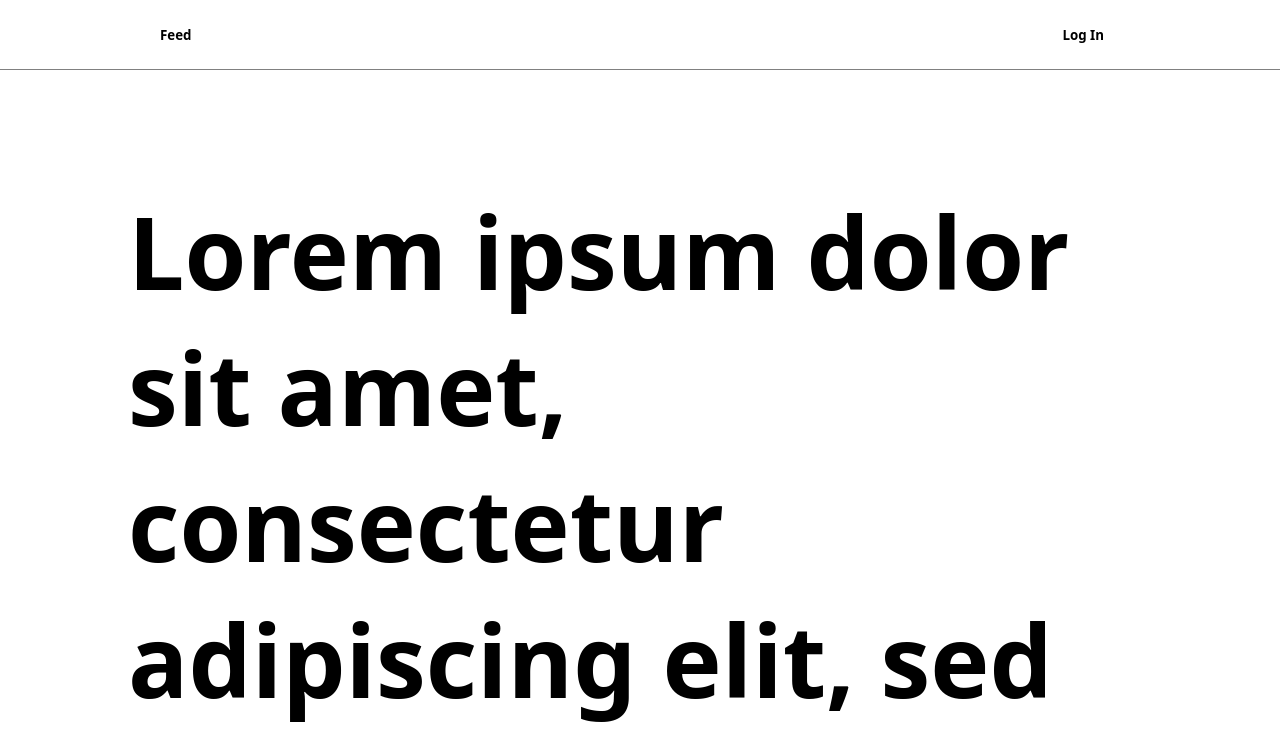
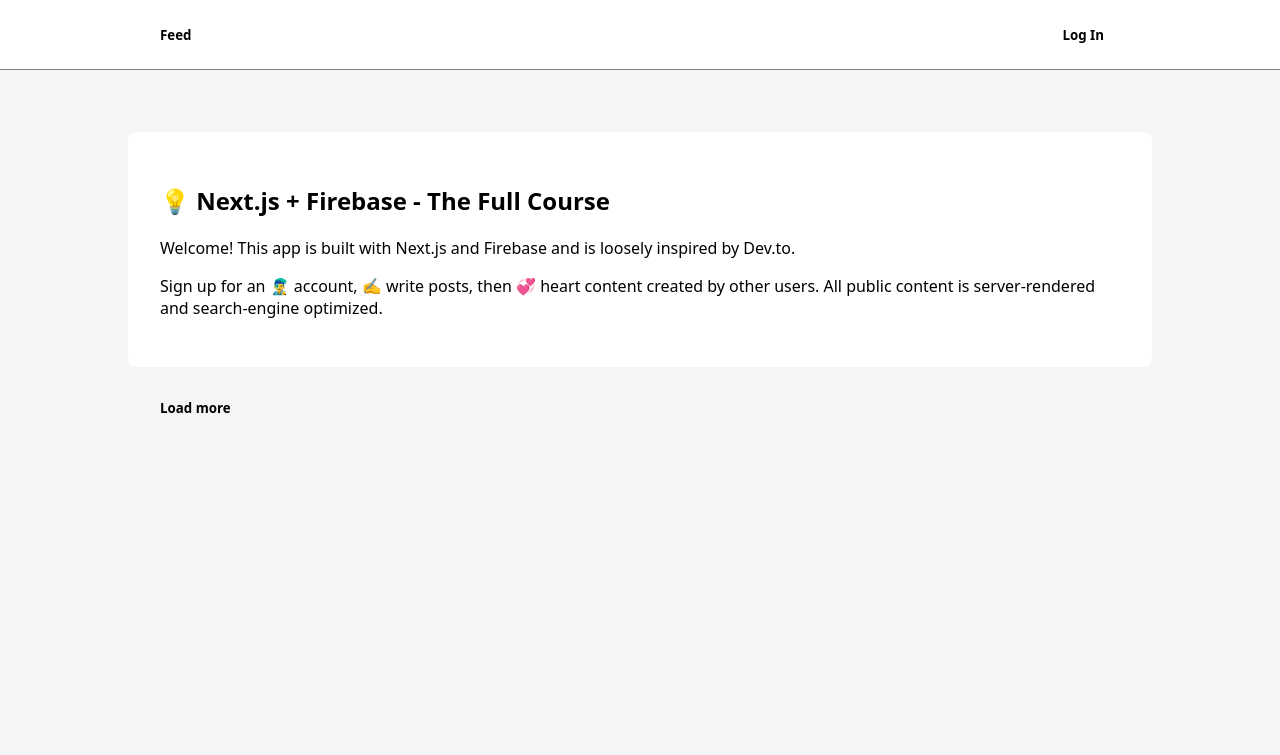
Before and after one commit to Amir-Benkoula/firenext-blog, a Next.js app: page / in a window 1280 px wide. Shown: the top 755 px of the page. Built offline with nearby package versions, Linux system fonts and the light colour scheme; no server answers; the database is empty.

Commit message:
posts feed homepage

```diff
--- a/components/Loader.tsx
+++ b/components/Loader.tsx
@@ -1,6 +1,6 @@
 interface ShowLoader{
     show: boolean;
 }
-export default function Loader(props:ShowLoader){
-    return props ? <div className="loader"></div> : null;
+export default function Loader({ show }: ShowLoader){
+    return show ? <div className="loader"></div> : null;
 }
--- a/components/PostFeed.tsx
+++ b/components/PostFeed.tsx
@@ -12,14 +12,12 @@
   return (
     <div className="card">
       <Link href={`/${post.username}`}>
-        <a>
           <strong>By @{post.username}</strong>
-        </a>
       </Link>
 
       <Link href={`/${post.username}/${post.slug}`}>
         <h2>
-          <a>{post.title}</a>
+          {post.title}
         </h2>
       </Link>
 
--- a/components/UserProfile.tsx
+++ b/components/UserProfile.tsx
@@ -3,7 +3,7 @@
 export default function UserProfile({ user }: any){
     return(
         <div className="box-center">
-            <img src={user.photoURL} className="card-img-center" />
+            <img src={user.photoURL}/>
             <p>
                 <i>@{user.username}</i>
             </p>
--- a/lib/firebase.ts
+++ b/lib/firebase.ts
@@ -1,8 +1,9 @@
-import { initializeApp, getApps, getApp } from "firebase/app";
+import firebase from 'firebase/app';
+import { Timestamp } from 'firebase/firestore';
+import { initializeApp, getApp } from "firebase/app";
 import { getAuth, GoogleAuthProvider } from "firebase/auth";
-import { getFirestore, doc, collection, getDoc, collectionGroup, getDocs, query, where, DocumentData, limit, QuerySnapshot, QueryDocumentSnapshot} from "firebase/firestore";
+import { getFirestore, collection, getDocs, query, where, DocumentData, limit, QueryDocumentSnapshot} from "firebase/firestore";
 import { getStorage } from "firebase/storage";
-
 
 const firebaseConfig = {
     apiKey: "AIzaSyAKRXuc7vnQ3uPzYyEXTk0ljRUdDOMsP1U",
@@ -31,6 +32,8 @@
 
 // Firestore exports
 export const firestore = getFirestore(firebaseApp);
+export const fromMillis = Timestamp.fromMillis;
+export const toMillis = Timestamp.prototype.toMillis;
 
 // Storage exports
 export const storage = getStorage(firebaseApp);
@@ -43,24 +46,21 @@
  * @param  {string} username
  */
  export async function getUserWithUsername(username: string) {
-  const userDoc: Array<DocumentData> = [];
   const usersRefQuery = query(collection(firestore, "users"), where("username", "==", username), limit(1));
-  const userDocSnapshot = await getDocs(usersRefQuery);
-  userDocSnapshot.forEach((doc) => {
-    userDoc.push(doc.data());
-  })
+  const userDoc = (await getDocs(usersRefQuery)).docs[0];
 
-  return userDoc[0];
+  return userDoc;
 }
 
 /**`
  * Converts a firestore document to JSON
- * @param  {DocumentData} doc
+ * @param  {QueryDocumentSnapshot<DocumentData>} doc
  */
  export function postToJSON(doc: DocumentData) {
+  const docData = doc.data();
   return {
-    ...doc,
-    createdAt: doc.createdAt.toMillis(),
-    updatedAt: doc.updatedAt.toMillis(),
+    ...docData,
+    createdAt: docData.createdAt.toMillis(),
+    updatedAt: docData.updatedAt.toMillis(),
   };
 }
--- a/pages/enter.tsx
+++ b/pages/enter.tsx
@@ -5,7 +5,6 @@
 import { doc, getDoc, getFirestore, writeBatch } from "firebase/firestore";
 import debounce from "lodash.debounce";
 import { TextField } from "@mui/material";
-import toast from "react-hot-toast";
 
 
 export default function EnterPage({ }){
@@ -28,7 +27,6 @@
             await signInWithPopup(auth, googleAuthProvider);
         } catch (err) {
             console.error(err);
-            toast.error('Connection failed');
         }
     };
 
--- a/pages/index.tsx
+++ b/pages/index.tsx
@@ -1,11 +1,65 @@
-import { toast } from 'react-hot-toast'
-import { Lorem } from '../components/Lorem'
-import { getUserWithUsername } from '../lib/firebase'
+import PostFeed from '../components/PostFeed';
+import Loader from '../components/Loader';
+import { firestore, fromMillis, postToJSON } from '../lib/firebase';
 
-export default function Home() {
+import { useState } from 'react';
+import { collectionGroup, getDocs, limit, orderBy, query, startAfter, where } from 'firebase/firestore';
+
+// Max post to query per page
+const LIMIT = 1;
+
+export async function getServerSideProps(context: any) {
+  const postsQuery = query(collectionGroup(firestore, "posts"), where("published", "==", true), orderBy("createdAt", "desc"), limit(LIMIT));
+
+  const posts = (await getDocs(postsQuery)).docs.map(postToJSON);
+
+  return {
+    props: { posts }, // will be passed to the page component as props
+  };
+}
+
+
+export default function Home(props: any) {
+  const [posts, setPosts] = useState(props.posts);
+  const [loading, setLoading] = useState(false);
+
+  const [postsEnd, setPostsEnd] = useState(false);
+
+   // Get next page in pagination query
+   const getMorePosts = async () => {
+    setLoading(true);
+    const last = posts[posts.length - 1];
+
+    const cursor = typeof last.createdAt === 'number' ? fromMillis(last.createdAt) : last.createdAt;
+
+    const nextPageQuery = query(collectionGroup(firestore, "posts"), where("published", "==", true), orderBy("createdAt", "desc"),startAfter(cursor), limit(LIMIT));
+
+    const newPosts = (await getDocs(nextPageQuery)).docs.map((doc) => doc.data());
+
+    setPosts(posts.concat(newPosts));
+    setLoading(false);
+
+    if (newPosts.length < LIMIT) {
+      setPostsEnd(true);
+    }
+  };
+
   return (
     <main>
-      <Lorem />
+
+      <div className="card card-info">
+        <h2>💡 Next.js + Firebase - The Full Course</h2>
+        <p>Welcome! This app is built with Next.js and Firebase and is loosely inspired by Dev.to.</p>
+        <p>Sign up for an 👨‍🎤 account, ✍️ write posts, then 💞 heart content created by other users. All public content is server-rendered and search-engine optimized.</p>
+      </div>
+
+      <PostFeed posts={posts} />
+
+      {!loading && !postsEnd && <button onClick={getMorePosts}>Load more</button>}
+
+      <Loader show={loading} />
+
+      {postsEnd && 'You have reached the end!'}
     </main>
   )
 }
--- a/styles/globals.css
+++ b/styles/globals.css
@@ -1,9 +1,9 @@
 html,
 body {
+  background-color: whitesmoke;
   padding: 0;
   margin: 0;
   font-family: 'Noto Sans', sans-serif;
-  background-color: var(--color-bg);
   color: var(--color-text);
   margin-top: 50px;
 }
@@ -28,10 +28,6 @@
 
 .usernameForm{
 text-align: center;
-}
-
-.usernameForm.btn {
-  color: red;
 }
 
 /* Loader */
@@ -91,6 +87,27 @@
   border-radius: 50%;
 }
 
+/* Cards */
+
+.card {
+  padding: 2rem;
+  margin: 1rem 0;
+  background-color: white;
+  border: 1px solid var(--color-gray);
+  border-radius: 8px;
+}
+
+.card footer {
+  display: flex;
+}
+
+.card-img-center {
+  width:20%;
+  display:block;
+  margin:auto;
+  border-radius: 50%;
+  max-width: 150px;
+}
 /* Buttons */
 
 .btn, button {
--- a/tsconfig.json
+++ b/tsconfig.json
@@ -15,6 +15,6 @@
     "jsx": "preserve",
     "incremental": true
   },
-  "include": ["next-env.d.ts", "**/*.ts", "**/*.tsx", "lib/firebase.js"],
+  "include": ["next-env.d.ts", "**/*.ts", "**/*.tsx", "lib/firebase.ts"],
   "exclude": ["node_modules"]
 }
```
Also changed, not shown: pages/[username]/index.tsx (+6 -7 lines).
